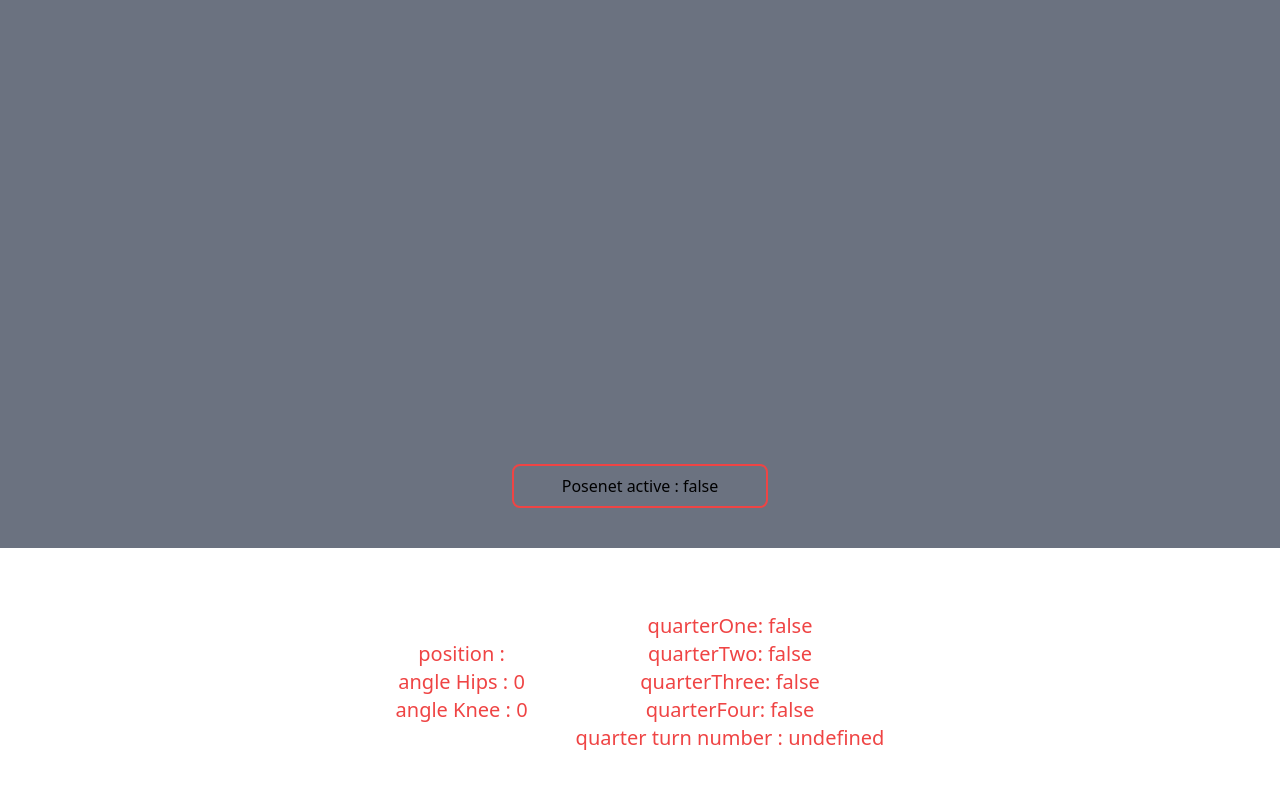
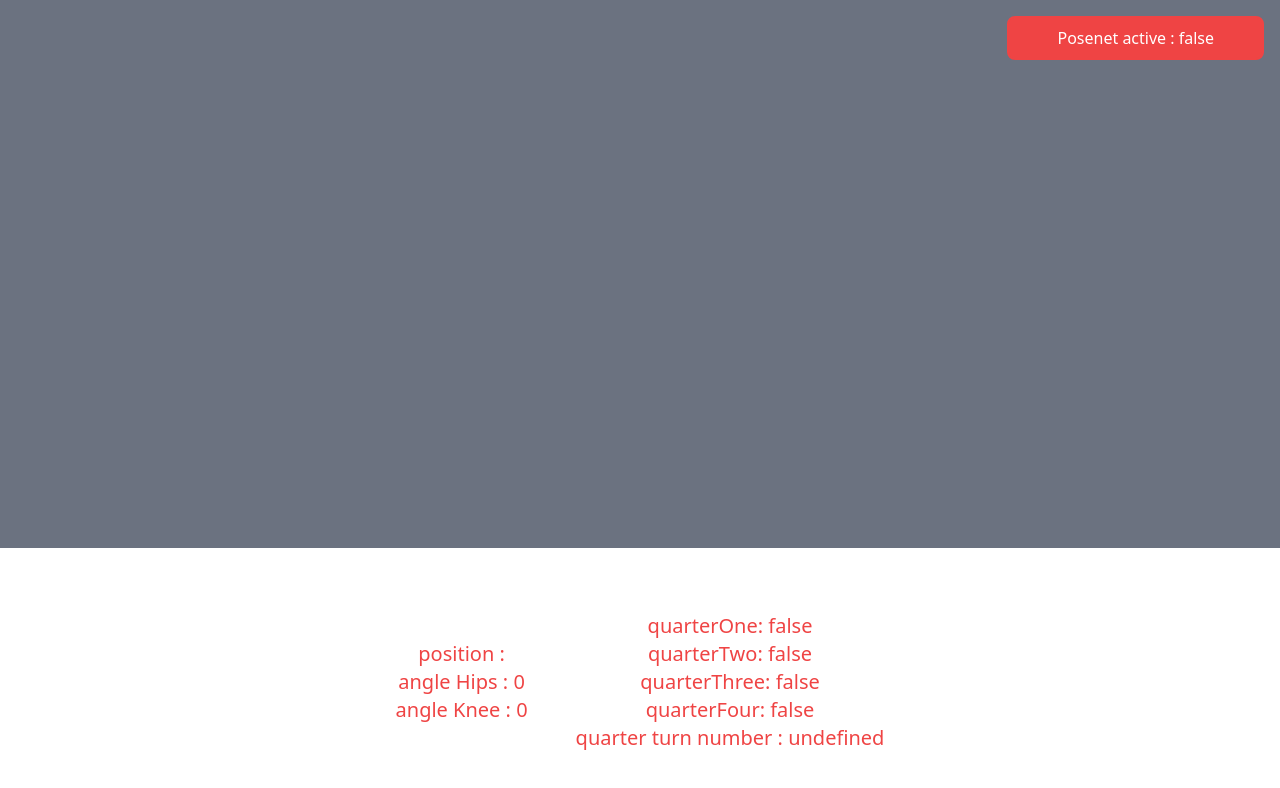
Before and after one commit to MattFreelanceWeb/tra-easycop, a Next.js app: page /playground in a window 1280 px wide. Shown: the top 788 px of the page. Built offline with nearby package versions, Linux system fonts and the light colour scheme; no server answers.

Commit message:
🚧 fix the button to toggle mediapipe

```diff
--- a/components/realTimePose/WebcamCapture.tsx
+++ b/components/realTimePose/WebcamCapture.tsx
@@ -58,7 +58,7 @@ function WebcamCapture({}: Props) {
 
   return (
     <div className="w-full h-full flex flex-col gap-4">
-      <div className="relative flex  w-full h-full bg-gray-500 items-center justify-center py-10">
+      <div className="relative flex flex-col w-full h-full bg-gray-500 items-center justify-center py-10">
         <Webcam
           audio={false}
           ref={webcamRef}
@@ -71,7 +71,7 @@ function WebcamCapture({}: Props) {
           onClick={() => {
             setTogglePosenet(!togglePosenet);
           }}
-          className="self-end border-2 border-red-500 px-12 py-2 rounded-lg active:scale-95 duration-100"
+          className="absolute top-4 right-4 bg-red-500 text-white border-2 border-red-500 px-12 py-2 rounded-lg active:scale-95 duration-100"
         >
           {` Posenet active : ${togglePosenet}`}{" "}
         </button>
```
